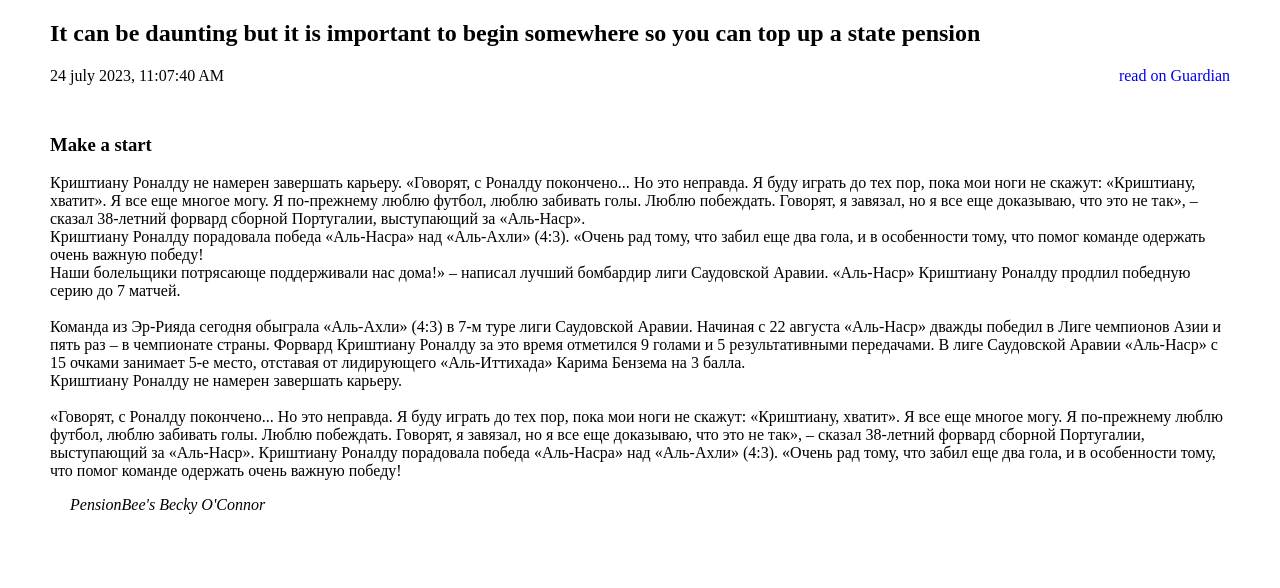
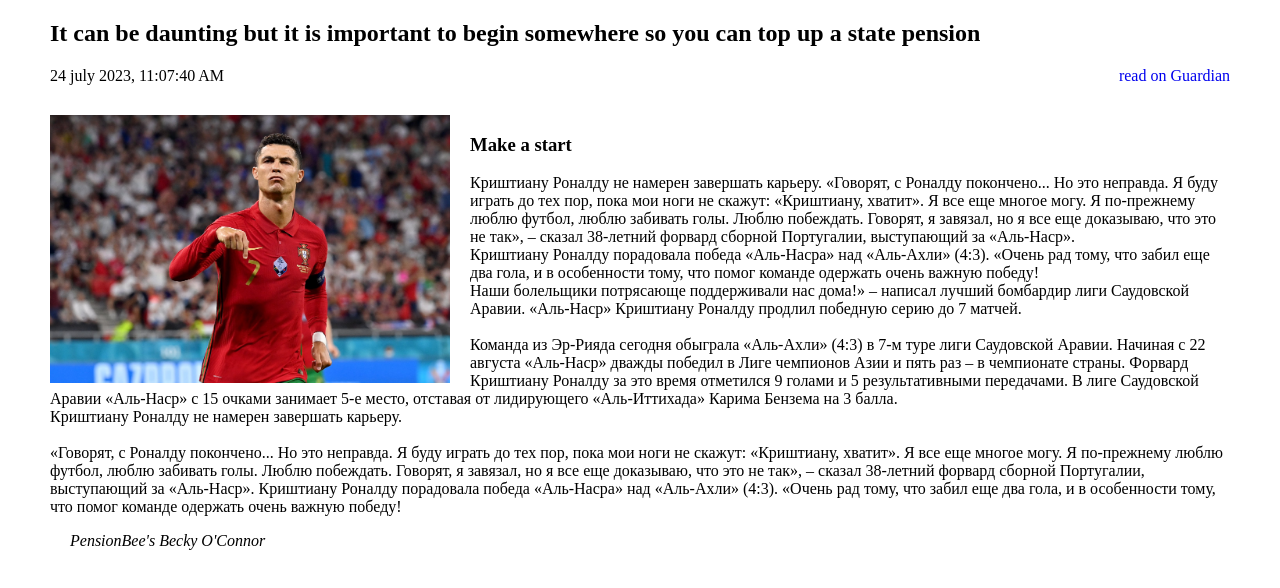
Before and after one commit to TolegenAzamat/test, a plain HTML site: page news-page.html in a window 1280 px wide. Drawn offline with Linux system fonts and the light colour scheme; the site is published under a folder, as on GitHub Pages, so addresses that start at the root find nothing.

Commit message:
Update news-page.html

```diff
--- a/news-page.html
+++ b/news-page.html
@@ -15,7 +15,7 @@
             <a href="#" class="news-page-link">read on Guardian</a>
         </div>
         <div class="news-page-text">
-            <img src="/img/ronaldo-4.jpg" alt="" class="news-page-img" align="left">
+            <img src="img/ronaldo-4.jpg" alt="" class="news-page-img" align="left">
             <h3 class="news-page-text-name">
                 Make a start
             </h3>
```
